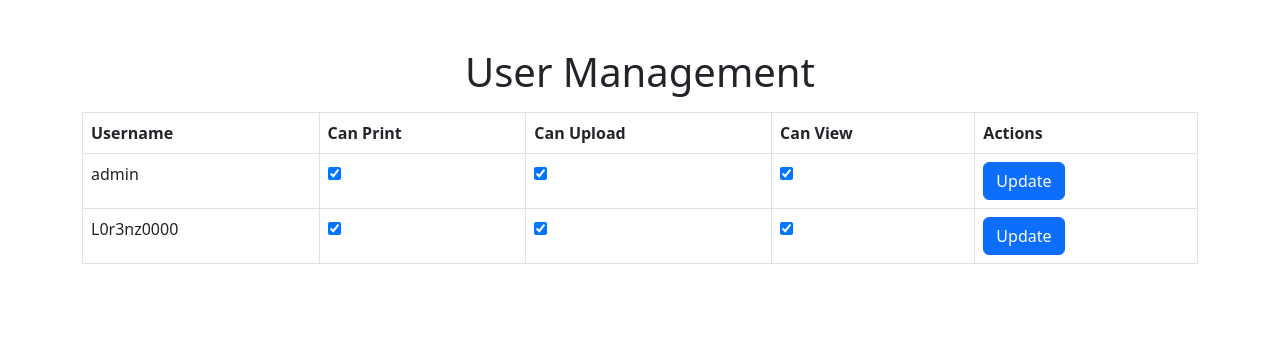
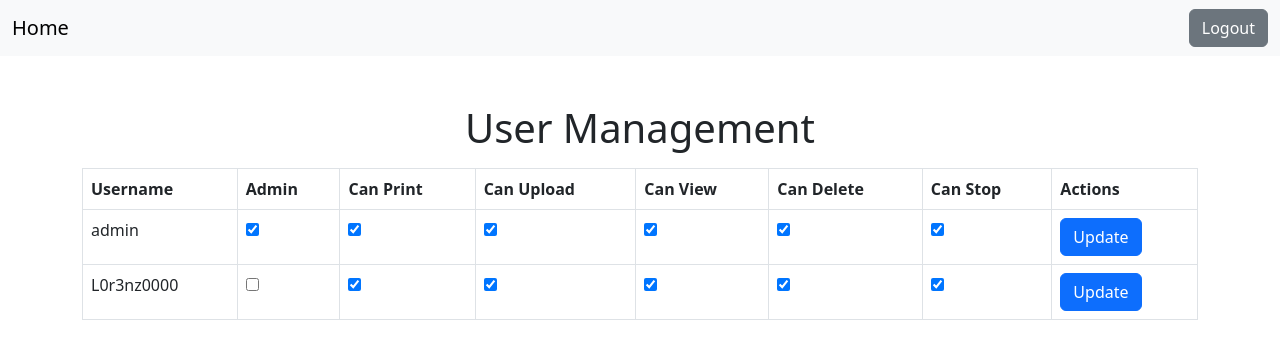
Before and after one commit to L0r3nz0000/3D-Printer-uploader, a Flask app: page /users in a window 1280 px wide. Shown: the top 359 px of the page. Run offline with Flask 3, Linux system fonts and the light colour scheme; a user stored in the database is signed in; some libraries are stand-ins or nearby versions.

Commit message:
Corretti problemi con i permessi

```diff
--- a/app.py
+++ b/app.py
@@ -137,6 +137,7 @@ def users():
     flash('You do not have access to this page.', 'danger')
     return redirect('/home')
 
+  form = PermissionForm()
   users = User.query.all()
 
   if request.method == 'POST':
@@ -144,14 +145,16 @@ def users():
     user = User.query.get(user_id)
 
     if user:
+      user.is_admin = 'is_admin' in request.form
       user.can_print = 'can_print' in request.form
       user.can_upload = 'can_upload' in request.form
       user.can_view = 'can_view' in request.form
       user.can_delete = 'can_delete' in request.form
+      user.can_stop = 'can_stop' in request.form
       db.session.commit()
       flash(f'Permissions updated for {user.username}', 'success')
 
-  return render_template('users.html', users=users)
+  return render_template('users.html', users=users, form=form)
 
 @app.route('/logout')
 def logout():
@@ -192,13 +195,14 @@ def home():
 
   files = get_models()
   upload_form = UploadForm()
+  user = User.query.get(session['user_id'])
 
   data = []
   for i, file in enumerate(files):
     bytes_size = os.path.getsize(os.path.join(UPLOAD_FOLDER, file))
     data.append({'id': i+1, 'name': file, 'size': get_human_readable_size(bytes_size)})
 
-  return render_template('home.html', form=upload_form, data=data, is_admin=session.get('is_admin'))
+  return render_template('home.html', user=user, form=upload_form, data=data, is_admin=session.get('is_admin'))
 
 if __name__ == "__main__":
   app.run(host="0.0.0.0")
--- a/forms.py
+++ b/forms.py
@@ -14,9 +14,12 @@ class RegistrationForm(FlaskForm):
   submit = SubmitField('Register')
 
 class PermissionForm(FlaskForm):
+  is_admin = BooleanField('Is Admin')
   can_print = BooleanField('Can Print')
   can_upload = BooleanField('Can Upload')
   can_view = BooleanField('Can View')
+  can_delete = BooleanField('Can Delete')
+  can_stop = BooleanField('Can Stop')
   submit = SubmitField('Update Permissions')
 
 class UploadForm(FlaskForm):
--- a/models.py
+++ b/models.py
@@ -11,6 +11,7 @@ class User(db.Model):
   can_upload = db.Column(db.Boolean, default=False)
   can_view = db.Column(db.Boolean, default=False)
   can_delete = db.Column(db.Boolean, default=False)
+  can_stop = db.Column(db.Boolean, default=False)
 
   def __repr__(self):
     return f'<User {self.username}>'
--- a/templates/users.html
+++ b/templates/users.html
@@ -7,15 +7,39 @@
     <link href="https://cdn.jsdelivr.net/npm/bootstrap@5.3.0/dist/css/bootstrap.min.css" rel="stylesheet">
 </head>
 <body>
-    <div class="container">
-        <h1 class="text-center mt-5">User Management</h1>
+    <!-- Navbar -->
+    <nav class="navbar navbar-light bg-light">
+        <div class="container-fluid">
+            <!-- Home button -->
+            <a class="navbar-brand" href="{{ url_for('home') }}">Home</a>
+
+            <!-- Right-aligned content -->
+            <div class="d-flex">
+                <a href="{{ url_for('logout') }}" class="btn btn-secondary">Logout</a>
+            </div>
+        </div>
+    </nav>
+
+    <!-- Main content -->
+    <div class="container mt-5">
+        {% with messages = get_flashed_messages(with_categories=true) %}
+          {% if messages %}
+              <div class="alert alert-{{ messages[0][0] }}">
+                  {{ messages[0][1] }}
+              </div>
+          {% endif %}
+        {% endwith %}
+        <h1 class="text-center">User Management</h1>
         <table class="table table-bordered mt-3">
             <thead>
                 <tr>
                     <th>Username</th>
+                    <th>Admin</th>
                     <th>Can Print</th>
                     <th>Can Upload</th>
                     <th>Can View</th>
+                    <th>Can Delete</th>
+                    <th>Can Stop</th>
                     <th>Actions</th>
                 </tr>
             </thead>
@@ -24,6 +48,10 @@
                     <tr>
                         <td>{{ user.username }}</td>
                         <form method="POST" action="{{ url_for('users') }}">
+                            {{ form.hidden_tag() }}
+                            <td>
+                                <input type="checkbox" name="is_admin" {% if user.is_admin %}checked{% endif %}>
+                            </td>
                             <td>
                                 <input type="checkbox" name="can_print" {% if user.can_print %}checked{% endif %}>
                             </td>
@@ -32,6 +60,12 @@
                             </td>
                             <td>
                                 <input type="checkbox" name="can_view" {% if user.can_view %}checked{% endif %}>
+                            </td>
+                            <td>
+                                <input type="checkbox" name="can_delete" {% if user.can_delete %}checked{% endif %}>
+                            </td>
+                            <td>
+                                <input type="checkbox" name="can_stop" {% if user.can_stop %}checked{% endif %}>
                             </td>
                             <td>
                                 <input type="hidden" name="user_id" value="{{ user.id }}">
@@ -43,5 +77,8 @@
             </tbody>
         </table>
     </div>
+
+    <!-- Bootstrap JS -->
+    <script src="https://cdn.jsdelivr.net/npm/bootstrap@5.3.0/dist/js/bootstrap.bundle.min.js"></script>
 </body>
 </html>
```
Also changed, not shown: templates/home.html (+37 -32 lines), instance/users.db.
